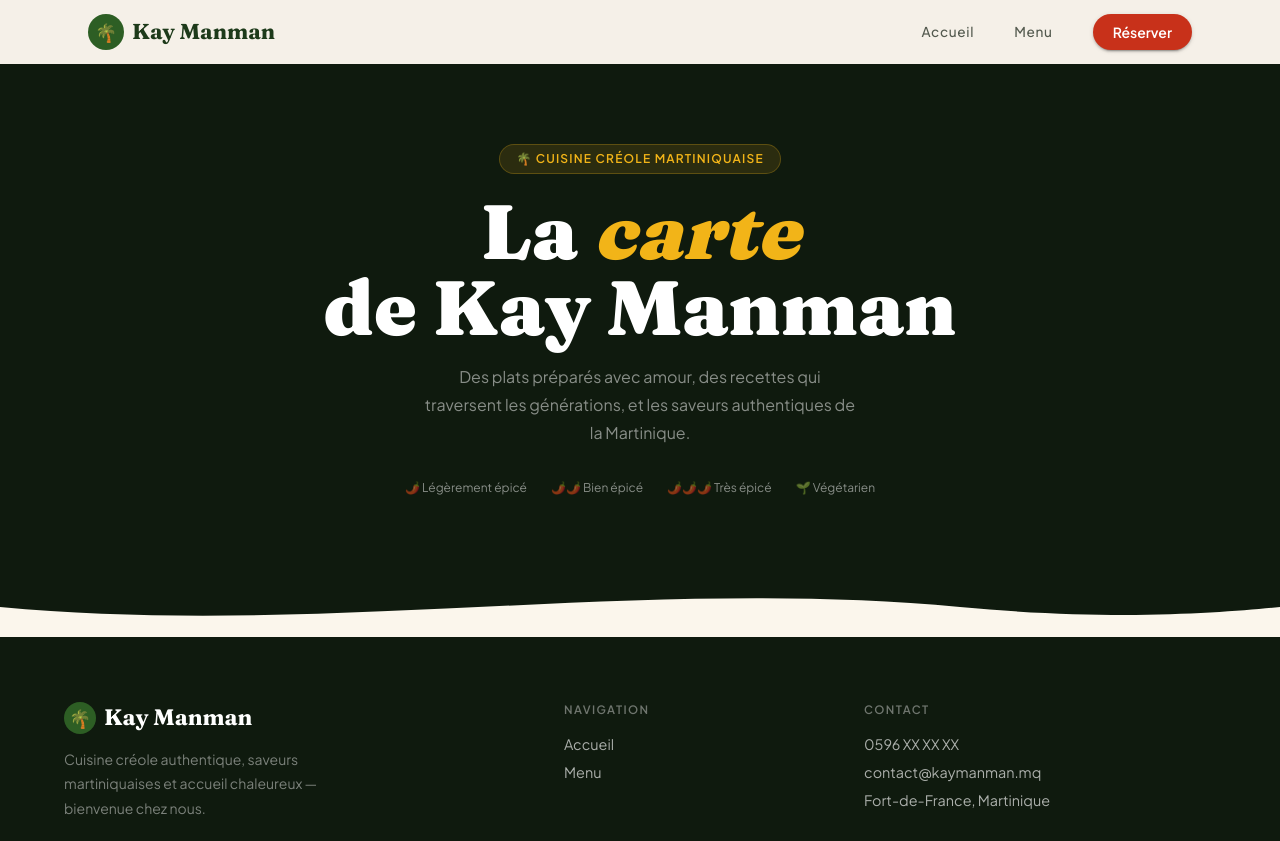
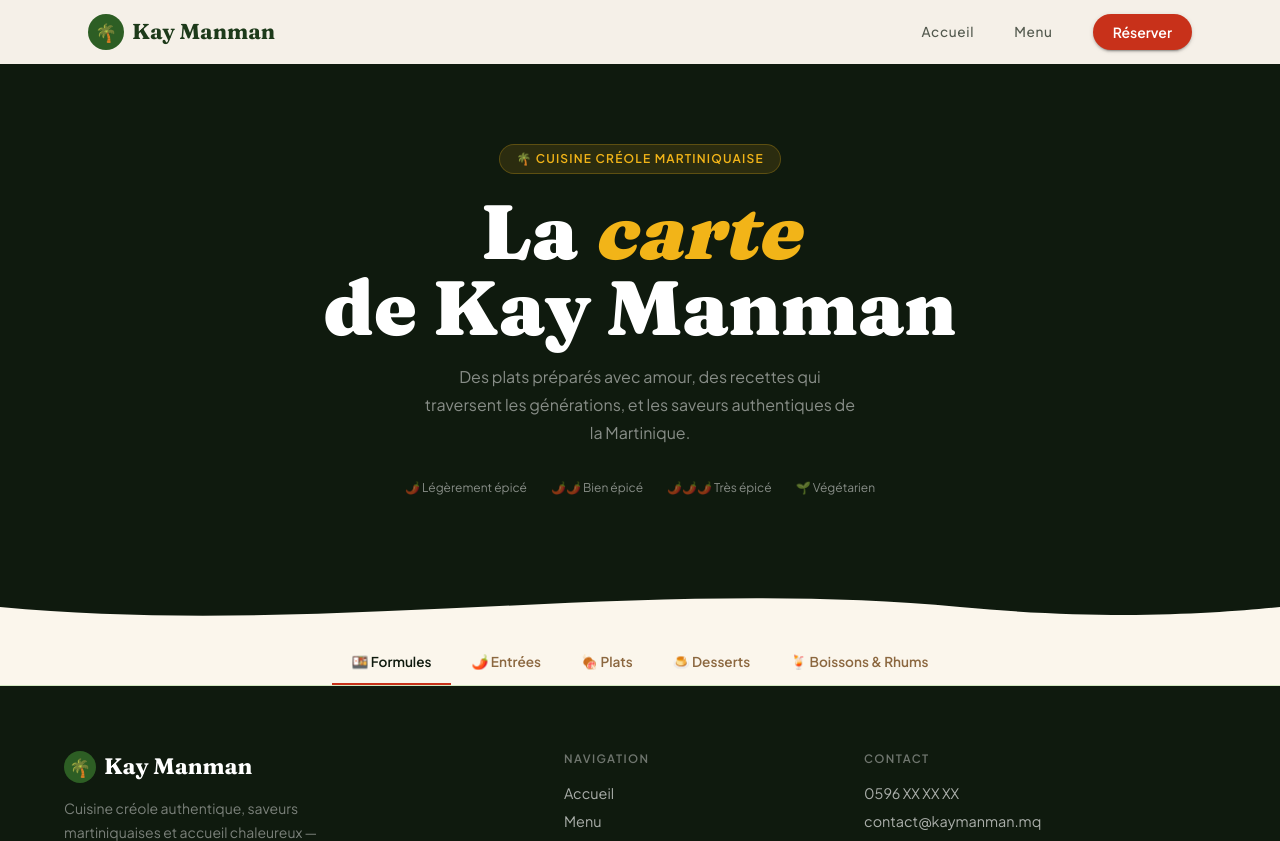
Before and after one commit to stantanasi/restaurant-website, a Next.js app: page /menu in a window 1280 px wide. Shown: the top 841 px of the page. Built offline with nearby package versions, Linux system fonts and the light colour scheme; what @mui/material-nextjs would draw is missing.

Commit message:
feat(menu): display menu tabs

```diff
--- a/app/menu/page.tsx
+++ b/app/menu/page.tsx
@@ -1,9 +1,62 @@
+'use client';
+
 import Hero from '@/app/menu/sections/Hero';
+import { Stack, Tab, Tabs } from '@mui/material';
+import { useState } from 'react';
+import { plus_jakarta_sans } from '../fonts';
+
+const TABS = [
+  { id: 'set-menus', label: '🍱 Formules' },
+  { id: 'starters', label: '🌶️ Entrées' },
+  { id: 'mains', label: '🍖 Plats' },
+  { id: 'desserts', label: '🍮 Desserts' },
+  { id: 'drinks', label: '🍹 Boissons & Rhums' },
+] as const;
 
 export default function MenuPage() {
+  const [active, setActive] = useState<typeof TABS[number]['id']>('set-menus');
+
   return (
     <main>
       <Hero />
+
+      <Stack
+        direction="row"
+        sx={{
+          position: 'sticky',
+          top: { xs: 57, md: 65 },
+          background: '#FBF6EC',
+          borderBottom: '1px solid #D4E8C2',
+          justifyContent: 'center',
+          zIndex: 50,
+        }}
+      >
+        <Tabs
+          value={TABS.findIndex((tab) => tab.id === active)}
+          onChange={(_, index) => setActive(TABS[index].id)}
+          variant="scrollable"
+          scrollButtons="auto"
+          allowScrollButtonsMobile
+          sx={{
+            '& .MuiTab-root': {
+              color: '#8C6840',
+              fontFamily: `${plus_jakarta_sans.style.fontFamily}, sans-serif`,
+              fontSize: { xs: '0.8rem', sm: '0.85rem' },
+              fontWeight: 600,
+              paddingX: { xs: 1.5, sm: 2.5 },
+              textTransform: 'none',
+              '&.Mui-selected': { color: '#0F1A0E' },
+            },
+            '& .MuiTabs-indicator': {
+              background: '#C8311A',
+            },
+          }}
+        >
+          {TABS.map((tab) => (
+            <Tab key={tab.id} label={tab.label} />
+          ))}
+        </Tabs>
+      </Stack>
     </main >
   );
 }
```
